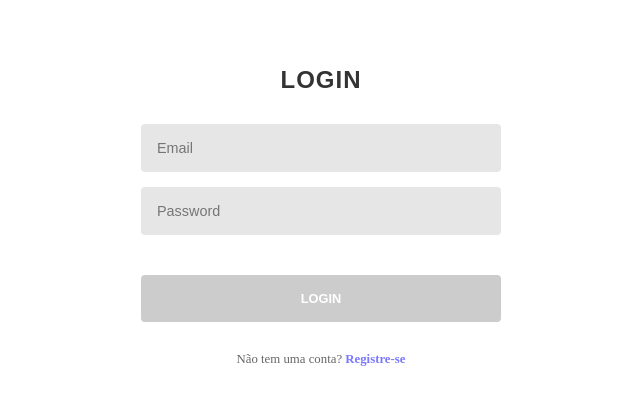
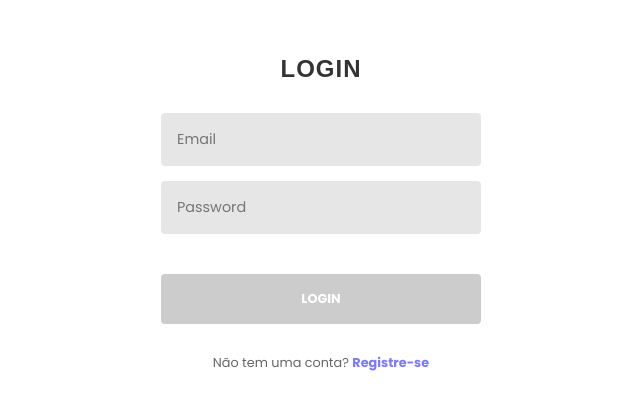
Before and after one commit to ABXAtrix/DesafioVM-Front-End, an Angular app: page /login in a window 1280 px wide. Shown: the part 187-596 px from the top of the page, without its empty margins (319-959 px from the left). Built offline with nearby package versions, Linux system fonts and the light colour scheme; no server answers.

Commit message:
Ajuste nas variaveis de ambiente e adição de uma fonte de letras padrão para todo projeto

```diff
--- a/src/app/core/layout/sidebar/sidebar.component.html
+++ b/src/app/core/layout/sidebar/sidebar.component.html
@@ -21,7 +21,6 @@
 
   <div class="sidebar-footer">
     <button (click)="logout()" class="btn-logout-side">
-      <span class="icon">🚪</span>
       <span class="text">Sair do Sistema</span>
     </button>
   </div>
--- a/src/app/services/virtual-machine.service.ts
+++ b/src/app/services/virtual-machine.service.ts
@@ -1,7 +1,7 @@
 import { Injectable, inject } from '@angular/core';
 import { HttpClient } from '@angular/common/http';
 import { Observable } from 'rxjs';
-import { environment } from '../../environments/environment'; // Importação do ambiente
+import { environment } from '../../environments/environment';
 import { VirtualMachine } from '../core/models/virtual-machine.model';
 
 export interface ApiResponse<T> {
@@ -16,7 +16,6 @@
 export class VmService {
   private http = inject(HttpClient);
 
-  // URL centralizada vinda do environment
   private readonly API = `${environment.apiUrl}/vms`;
 
   /**
@@ -35,7 +34,6 @@
 
   /**
    * Envia uma nova VM para o backend (Cadastro).
-   * O backend deve validar o limite de 5 máquinas conforme o desafio.
    */
   salvar(vm: VirtualMachine): Observable<ApiResponse<VirtualMachine>> {
     return this.http.post<ApiResponse<VirtualMachine>>(this.API, vm);
--- a/src/index.html
+++ b/src/index.html
@@ -6,6 +6,9 @@
   <base href="/">
   <meta name="viewport" content="width=device-width, initial-scale=1">
   <link rel="icon" type="image/x-icon" href="favicon.ico">
+  <link rel="preconnect" href="https://fonts.googleapis.com">
+  <link rel="preconnect" href="https://fonts.gstatic.com" crossorigin>
+  <link href="https://fonts.googleapis.com/css2?family=Poppins:wght@300;400;500;600;700&display=swap" rel="stylesheet">
 </head>
 <body>
   <app-root></app-root>
--- a/src/styles.scss
+++ b/src/styles.scss
@@ -1 +1,21 @@
 /* You can add global styles to this file, and also import other style files */
+:root {
+  --font-family: 'Poppins', sans-serif;
+}
+
+* {
+  margin: 0;
+  padding: 0;
+  box-sizing: border-box;
+}
+
+body {
+  font-family: var(--font-family);
+  -webkit-font-smoothing: antialiased;
+  -moz-osx-font-smoothing: grayscale;
+  color: #2d3748;
+}
+
+button, input, select, textarea {
+  font-family: var(--font-family);
+}
```
Also changed, not shown: src/environments/environment.ts (renamed from src/environments/enviroment.ts).
